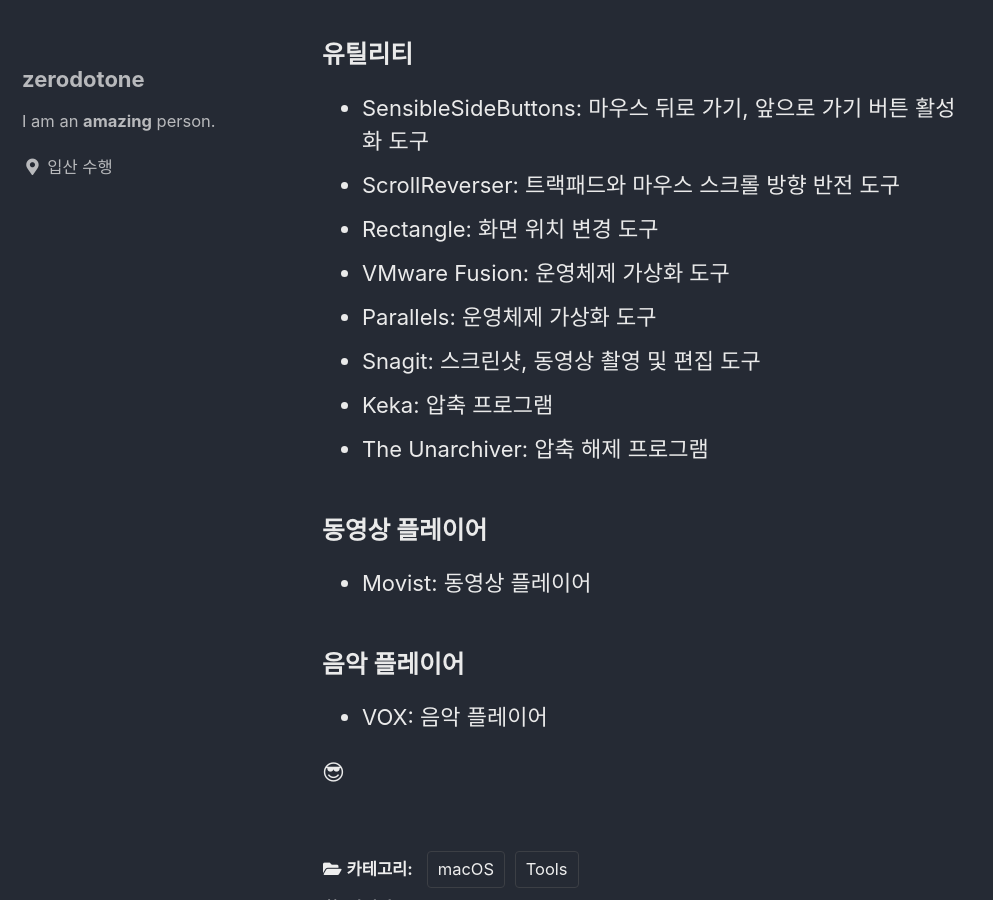
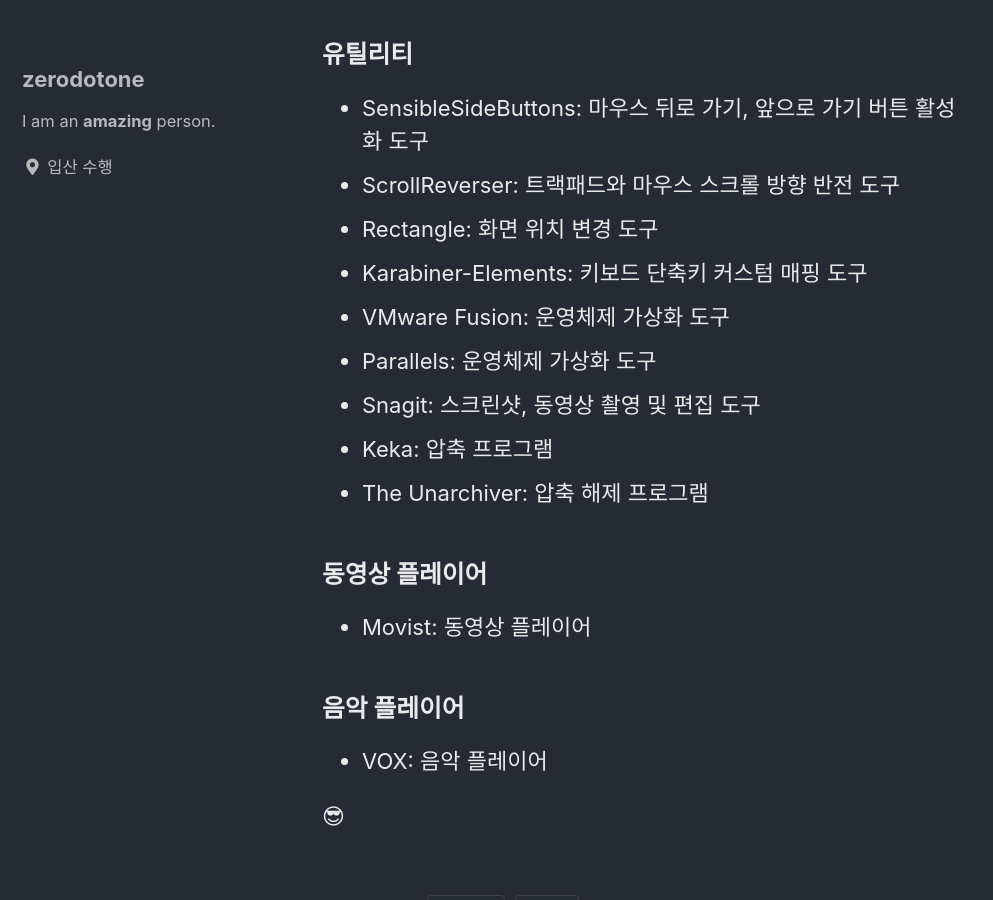
Before and after one commit to zdodev/zdodev.github.io, a Jekyll site: the page built from _posts/2021-04-09-macOS를-더욱-멋있고-유용하게-사용할-수-있는-도구-모음(개발도구를-포함하여).md, in a window 1280 px wide and 900 px high, scrolled down 907 px. Shown: the whole window, without its empty margins (0-993 px from the left). Built offline with Jekyll 4.4.1, drawn with Linux system fonts in a browser that asks for light colours; cached includes are drawn as plain includes.

Commit message:
📝: 키보드 조작 도구 추가.

```diff
--- a/_posts/2021-04-09-macOS를-더욱-멋있고-유용하게-사용할-수-있는-도구-모음(개발도구를-포함하여).md
+++ b/_posts/2021-04-09-macOS를-더욱-멋있고-유용하게-사용할-수-있는-도구-모음(개발도구를-포함하여).md
@@ -31,6 +31,7 @@ comments: true
 -   SensibleSideButtons: 마우스 뒤로 가기, 앞으로 가기 버튼 활성화 도구
 -   ScrollReverser: 트랙패드와 마우스 스크롤 방향 반전 도구
 -   Rectangle: 화면 위치 변경 도구
+-   Karabiner-Elements: 키보드 단축키 커스텀 매핑 도구
 -   VMware Fusion: 운영체제 가상화 도구
 -   Parallels: 운영체제 가상화 도구
 -   Snagit: 스크린샷, 동영상 촬영 및 편집 도구
```
